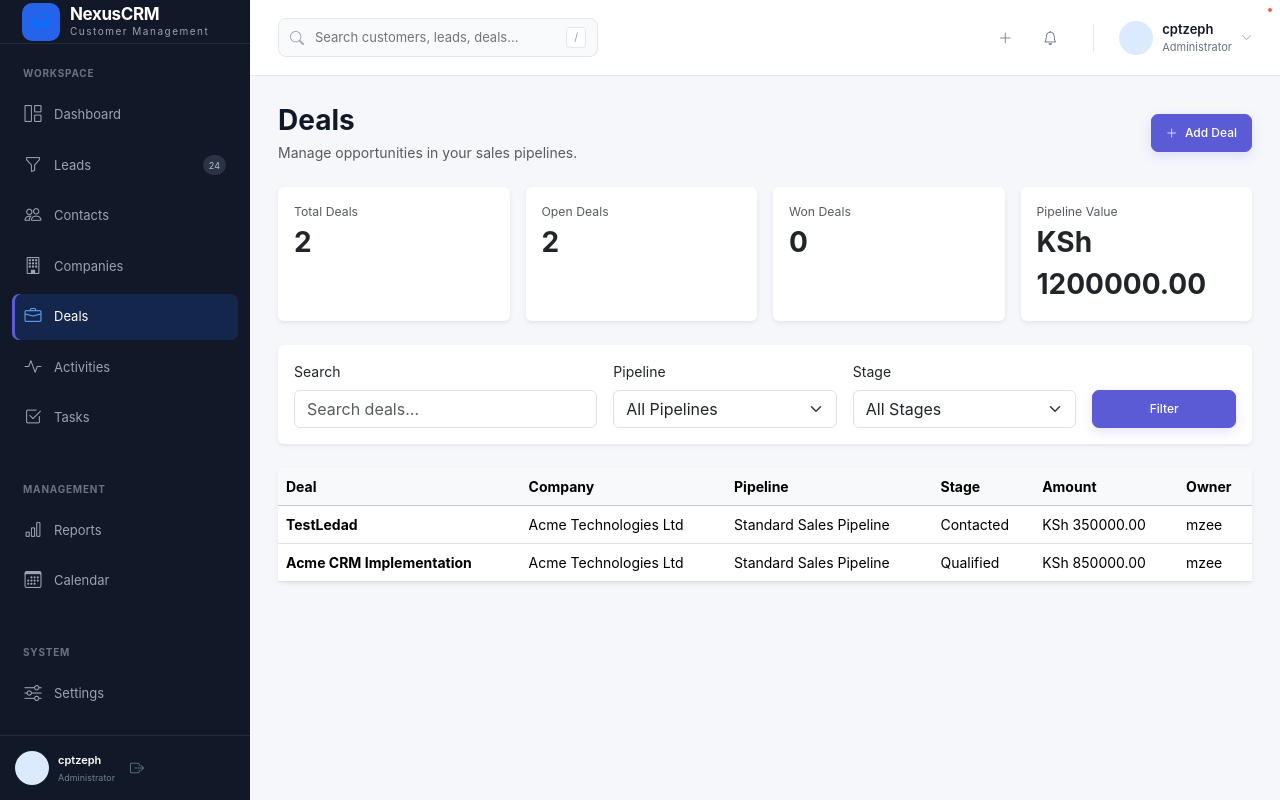
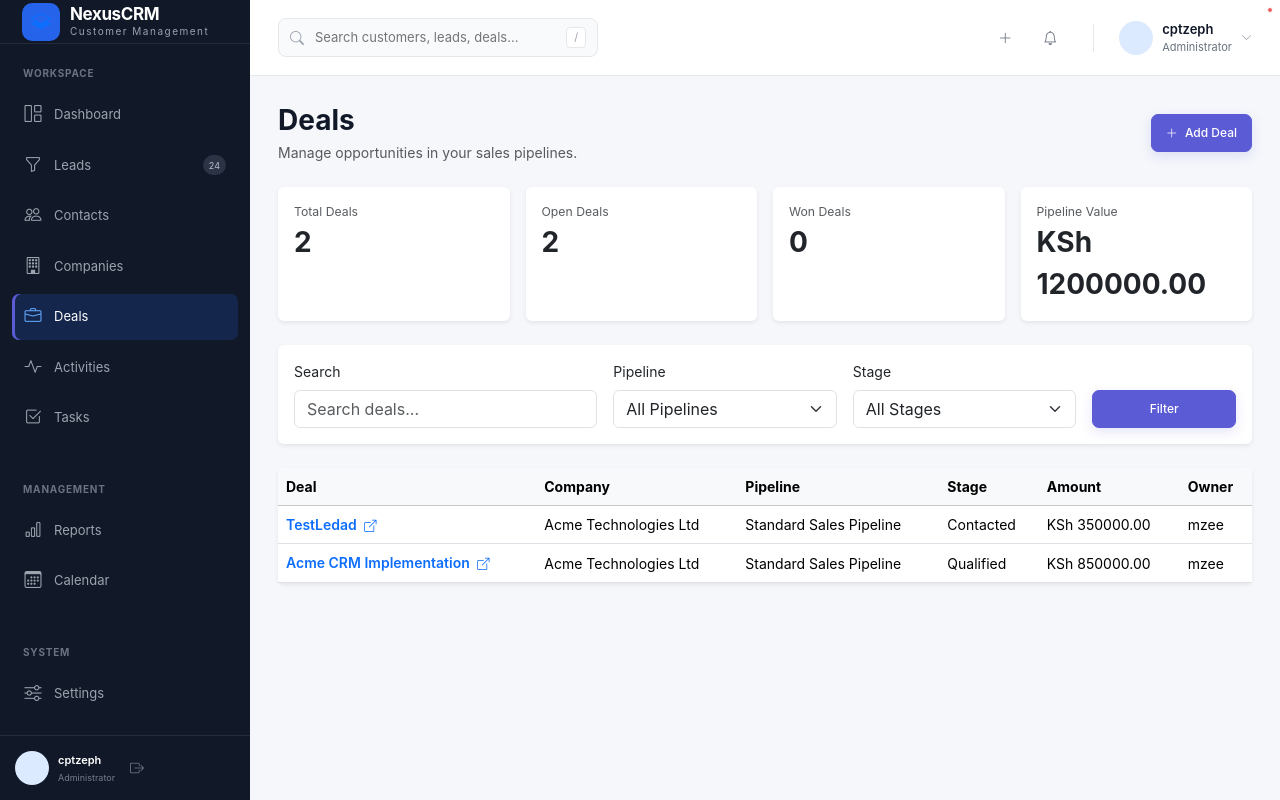
Before and after one commit to Cptzeph23/NEXUS-CRM, a Django app: page /deals/ in a window 1280 px wide. Run offline with Django 5.2, Linux system fonts and the light colour scheme; a user stored in the database is signed in; data comes from the database, SQL or seed files in the repository; both versions use the stored data as it was after the commit.

Commit message:
deal detail

```diff
--- a/NexusCRM/templates/crmApp/deals/list.html
+++ b/NexusCRM/templates/crmApp/deals/list.html
@@ -239,10 +239,14 @@
 
                             <tr>
 
-                                <td>
-                                    <strong>
-                                        {{ deal.name }}
-                                    </strong>
+                                 <td>
+                                    <a
+                                        href="{% url 'deal_detail' deal.pk %}"
+                                         class="text-decoration-none fw-semibold"
+                                    >
+                                            {{ deal.name }}
+                                        <i class="bi bi-box-arrow-up-right ms-1 small"></i>
+                                    </a>
                                 </td>
 
                                 <td>
```
Also changed, not shown: NexusCRM/db.sqlite3.
